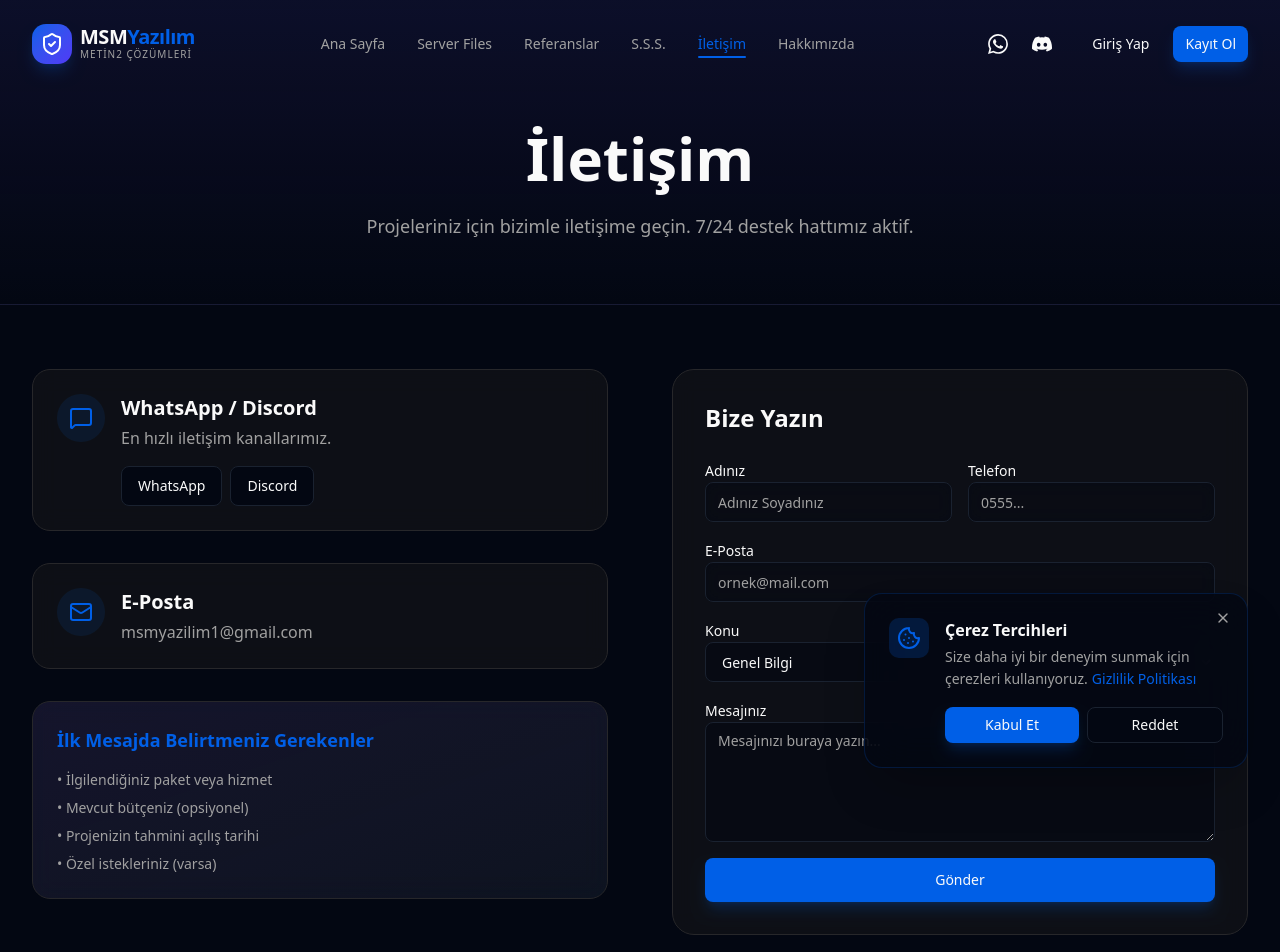
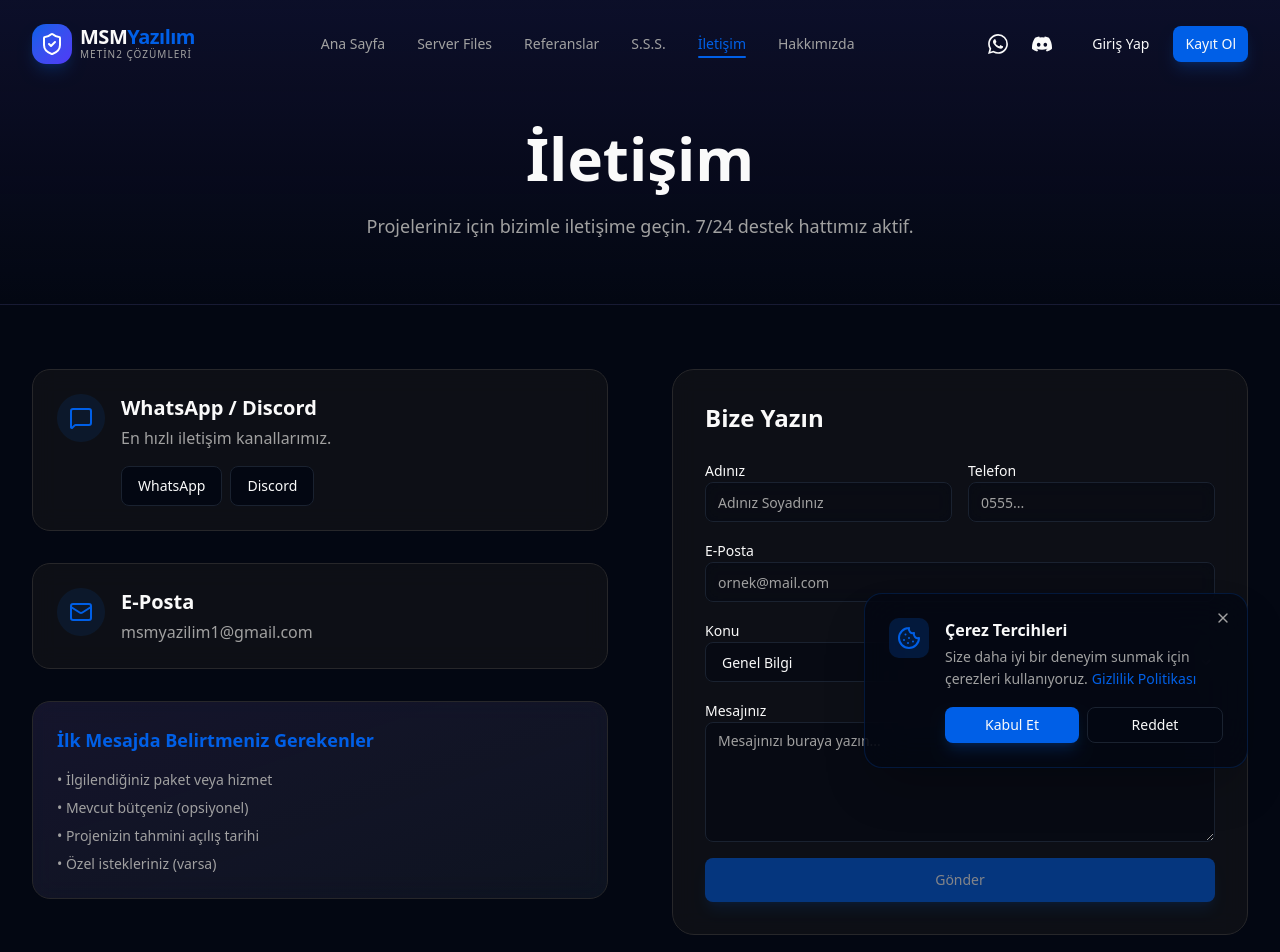
Before and after one commit to Escanor044/msmyazilim, a Next.js app: page /iletisim in a window 1280 px wide. Shown: the top 952 px of the page. Built offline with nearby package versions, Linux system fonts and the light colour scheme.

Commit message:
page.tsx

```diff
--- a/app/iletisim/page.tsx
+++ b/app/iletisim/page.tsx
@@ -91,7 +91,7 @@ export default function ContactPage() {
                                         placeholder="Mesajınızı buraya yazın..."
                                     />
                                 </div>
-                                <Button className="w-full" size="lg">Gönder</Button>
+                                <Button className="w-full opacity-50 cursor-not-allowed" size="lg" disabled> Gönder </Button>
                             </form>
                         </div>
                     </div>
```
